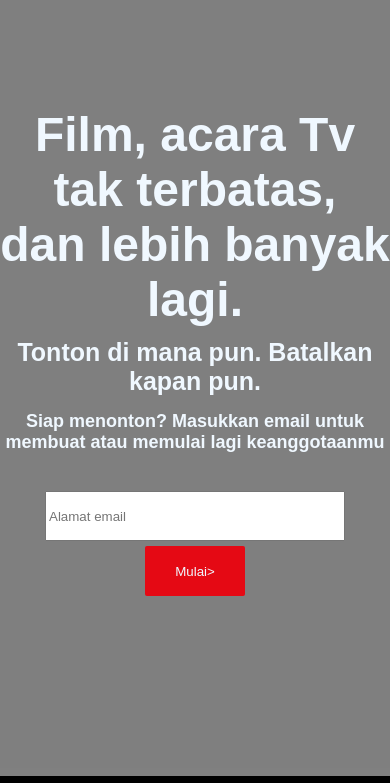
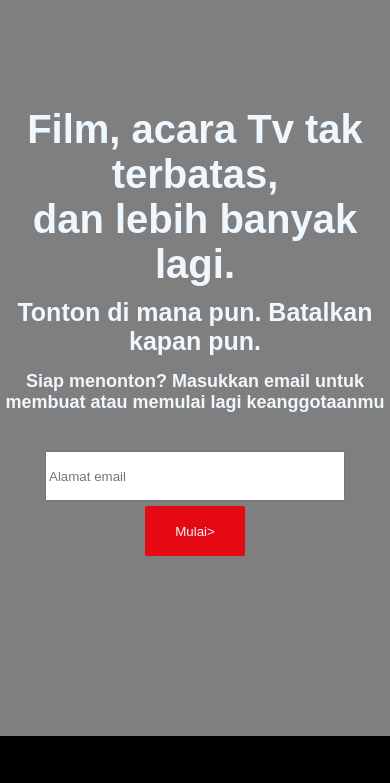
Before and after one commit to WahyuAriyatamaAja/2223-IF215007_8-pengembangan-aplikasi-web, a plain HTML site: page responsive-layout/index.html in a window 390 px wide. Shown: the part 50-833 px from the top of the page. Drawn offline with Linux system fonts and the light colour scheme.

Commit message:
Update Style.css

```diff
--- a/responsive-layout/Style.css
+++ b/responsive-layout/Style.css
@@ -137,4 +137,10 @@ p {
     .pc {
         width: 400px;
     }
+    h1 {
+        margin-top: 100px;
+        margin-bottom: 10px;
+        font-size: 40px;
+        color: aliceblue;
+    }
 }
```
